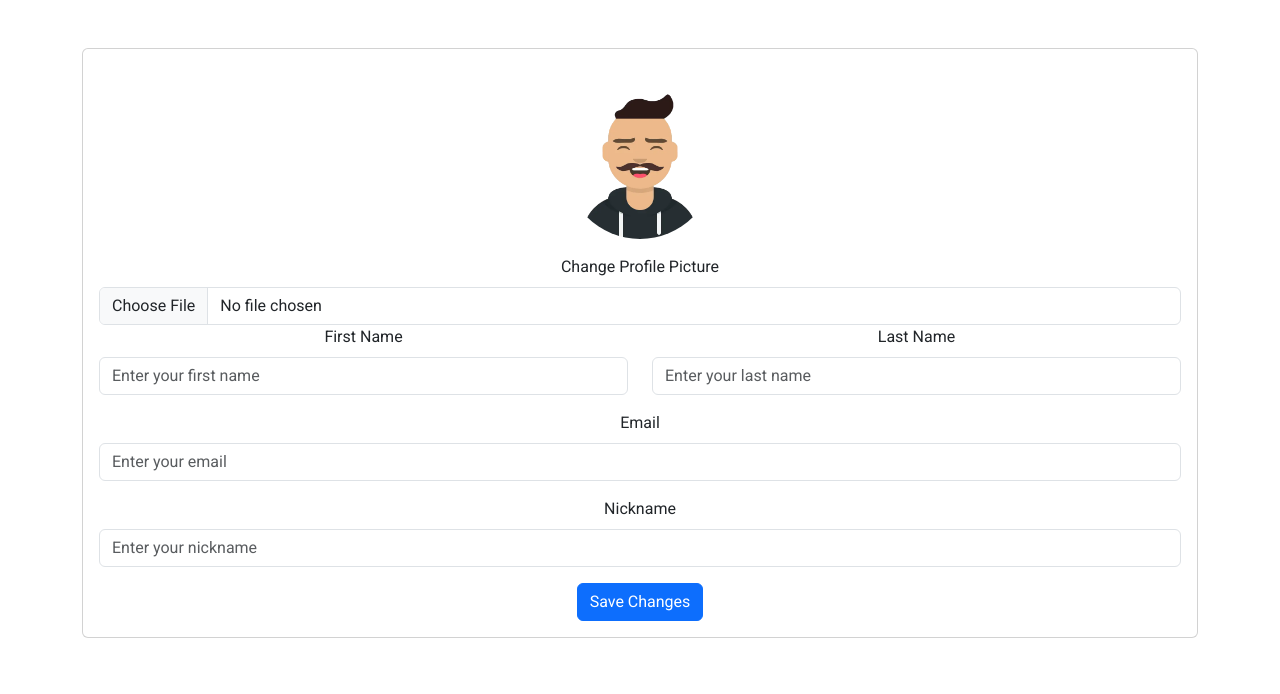
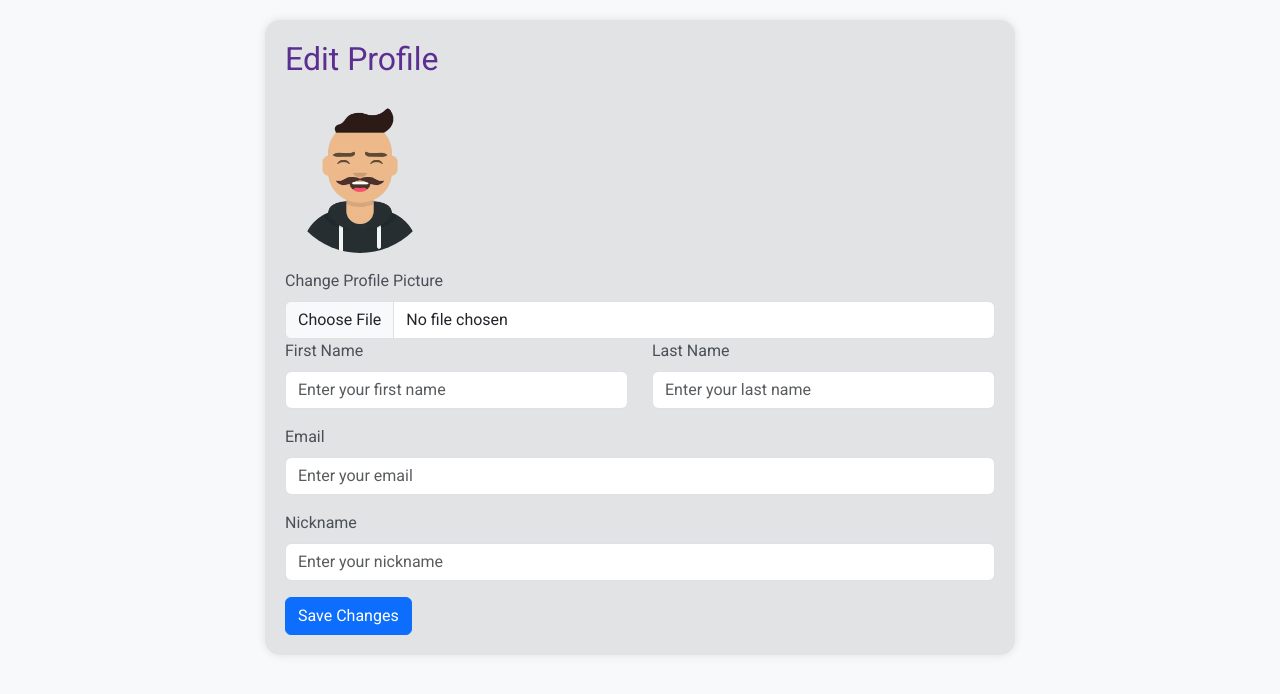
Before and after one commit to mimichelow/ProyectoDojoFinal, a Python web app: template flask_app/templates/edit_profile.html in a window 1280 px wide. Shown: the part 66-760 px from the top of the page. Run offline with Jinja, Linux system fonts and the light colour scheme; the template is opened without the code that fills it, so the values that code supplies are empty.

Commit message:
New Changes 10-11-2023 (Kevin)

```diff
--- a/flask_app/static/css/style_chat_view.css
+++ b/flask_app/static/css/style_chat_view.css
@@ -19,13 +19,13 @@ body {
 }
 
 .chat-view-container {
-    max-width: 750px;
+    max-width: 750px ;
     margin: auto;
     padding: 20px;
-    background-color: #e2e3e5;
+    background-color: #e2e3e5 ;
     border-radius: 15px;
     margin-top: 20px;
-    box-shadow: 0 0 10px rgba(0, 0, 0, 0.1);
+    box-shadow: 0 0 10px rgba(0, 0, 0, 0.1) ;
 }
 
 .receiver-info {
@@ -76,3 +76,19 @@ body {
     color: #ccc; /* Grey by default */
     cursor: pointer;
 }
+
+
+
+.card-container {
+    max-width: 750px;
+    margin: auto;
+    padding: 20px;
+    background-color: #e2e3e5; /* Adjusted to the specified color */
+    border-radius: 15px;
+    margin-top: 20px;
+    box-shadow: 0 0 10px rgba(0, 0, 0, 0.1);
+}
+
+.card-title {
+    color: #5B2F91; /* Purple color for title */
+}
--- a/flask_app/templates/edit_profile.html
+++ b/flask_app/templates/edit_profile.html
@@ -4,16 +4,13 @@
     <meta charset="UTF-8">
     <meta name="viewport" content="width=device-width, initial-scale=1.0">
     <title>WhatsDown | Edit Profile</title>
-    <link href="https://cdn.jsdelivr.net/npm/bootstrap@5.3.2/dist/css/bootstrap.min.css" rel="stylesheet"
-        integrity="sha384-T3c6CoIi6uLrA9TneNEoa7RxnatzjcDSCmG1MXxSR1GAsXEV/Dwwykc2MPK8M2HN" crossorigin="anonymous">
+    <link href="https://cdn.jsdelivr.net/npm/bootstrap@5.3.2/dist/css/bootstrap.min.css" rel="stylesheet" integrity="sha384-T3c6CoIi6uLrA9TneNEoa7RxnatzjcDSCmG1MXxSR1GAsXEV/Dwwykc2MPK8M2HN" crossorigin="anonymous">
     <link rel="preconnect" href="https://fonts.googleapis.com">
     <link rel="preconnect" href="https://fonts.gstatic.com" crossorigin>
     <link href="https://fonts.googleapis.com/css2?family=Gloria+Hallelujah&family=Roboto&family=VT323&display=swap" rel="stylesheet">
-    <link rel="stylesheet" href="../static/css/style.css">
+    <link rel="stylesheet" href="../static/css/style_chat_view.css">
     <script src="https://cdn.jsdelivr.net/npm/bootstrap@5.3.2/dist/js/bootstrap.bundle.min.js" integrity="sha384-C6RzsynM9kWDrMNeT87bh95OGNyZPhcTNXj1NW7RuBCsyN/o0jlpcV8Qyq46cDfL" crossorigin="anonymous"></script>
-    <script src="https://code.jquery.com/jquery-3.6.4.min.js" integrity="sha256-oP6HI/tfWTTA2KQJp6l/S9laqT06dC5eA6W5oK1b4dI=" crossorigin="anonymous"></script>
 </head>
-
 <body data-bs-theme="light">
     <nav class="navbar navbar-expand-lg sticky-top navbar-dark" style="background-color:#5B2F91;">
         <div class="container-fluid">
@@ -34,11 +31,10 @@
             </div>
         </div>
     </nav>
-
-    <div class="container mt-5">
-        <div class="card text-center" >
-            <div class="card-body">
-                <form class="mt-4"></form>
+    <div class="card-container">
+        <h2 class="card-title">Edit Profile</h2>
+        <div class="card-body">
+            <form class="mt-4"></form>
                 <img src="../static/img/user.webp" class="rounded-circle" alt="Profile Picture" width="150" height="150">
                 <div class="mt-3">
                     <label for="profilePicture" class="form-label">Change Profile Picture</label>
@@ -63,8 +59,7 @@
                         <input type="text" class="form-control" id="nickname" placeholder="Enter your nickname">
                     </div>
                     <button type="submit" class="btn btn-primary">Save Changes</button>
-                </form>
-            </div>
+            </form>
         </div>
     </div>
 </body>
```
